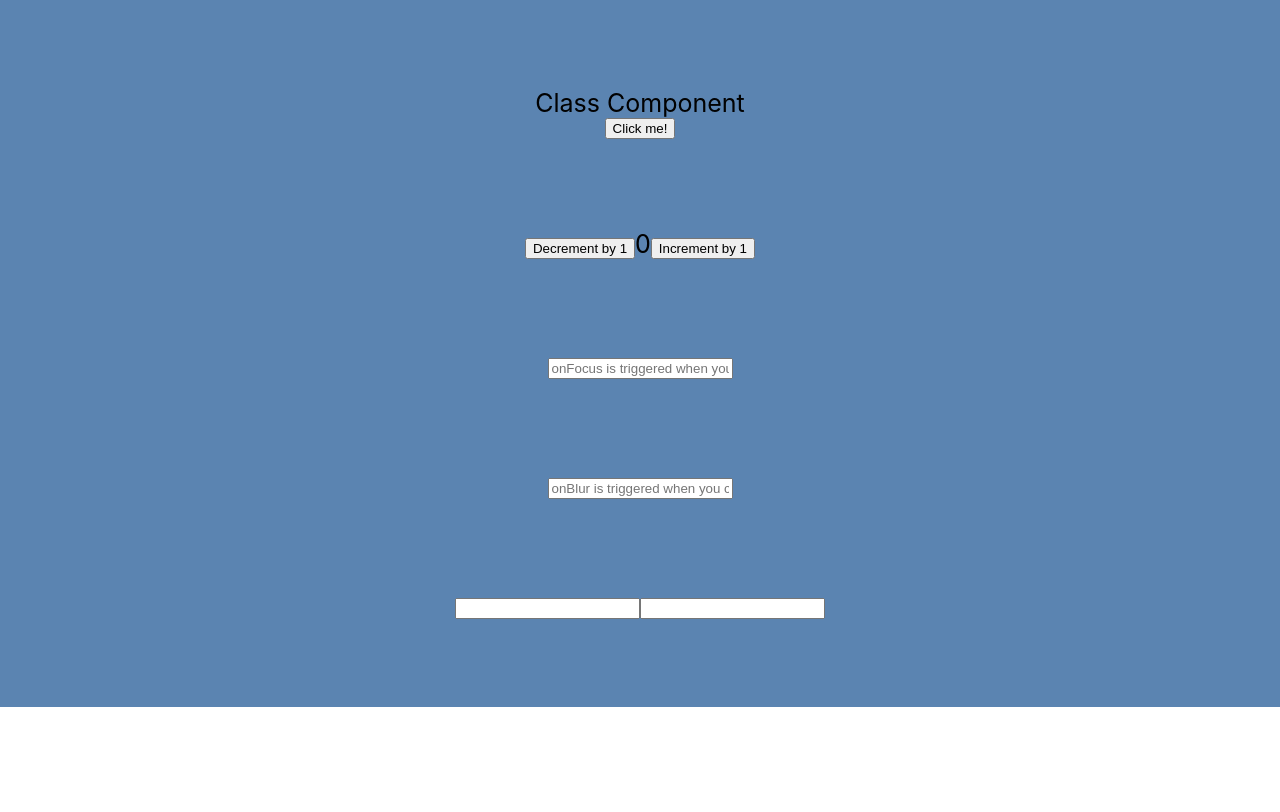
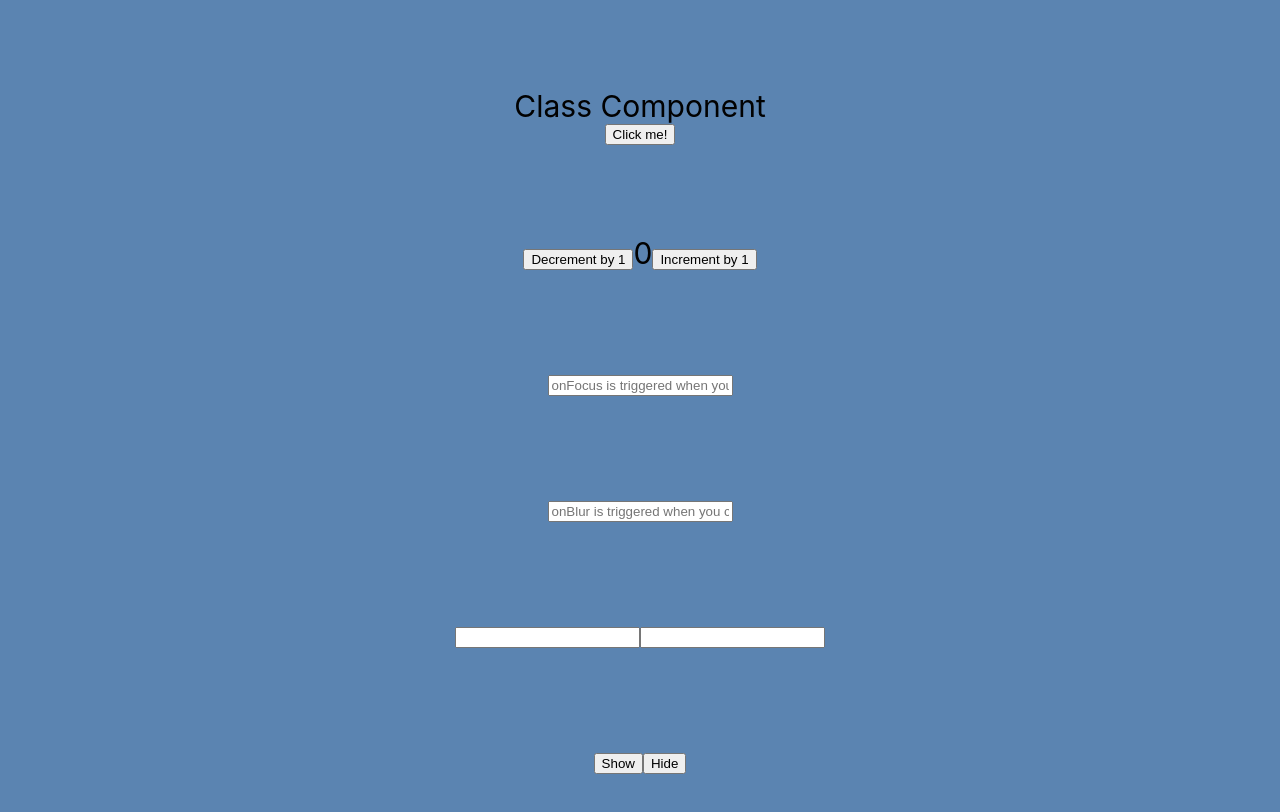
Before and after one commit to VictorSelischev/react-49-conspect, a React (Create React App) app: page / in a window 1280 px wide. Shown: the top 812 px of the page. Built offline with nearby package versions, Linux system fonts and the light colour scheme.

Commit message:
Компонен Toggle показывает/убирает надпись (children)

```diff
--- a/src/App.jsx
+++ b/src/App.jsx
@@ -3,6 +3,7 @@ import { MyClassComponent } from './components/MyClassComponent/MyClassComponent
 import Focus from './components/Focus/Focus';
 import Blur from './components/Blur/Blur';
 import FocusBlur from './components/FocusBlur/FocusBlur';
+import { Toggle } from './components/Toggle/Toggle';
 
 export const App = () => {
   return (
@@ -15,7 +16,7 @@ export const App = () => {
         flexDirection: 'column',
         justifyContent: 'center',
         alignItems: 'center',
-        fontSize: 25,
+        fontSize: 30,
         color: '#010101',
         backgroundColor: '#5B84B1FF',
       }}
@@ -26,6 +27,7 @@ export const App = () => {
       <Focus />
       <Blur />
       <FocusBlur />
+      <Toggle>`&lt;Toggle&gt;Этот компонент работает&lt;/Toggle&gt;`</Toggle>
     </div>
   );
 };
--- /dev/null
+++ b/src/components/Toggle/Toggle.jsx
@@ -0,0 +1,28 @@
+import { Component } from 'react';
+import css from './Toggle.module.css';
+
+class Toggle extends Component {
+  state = { isOpen: false };
+
+  show = () => this.setState({ isOpen: true }, () => console.log(this.state));
+
+  hide = () => this.setState({ isOpen: false }, () => console.log(this.state));
+
+  render() {
+    const { isOpen } = this.state;
+    const { children } = this.props;
+    console.log(children);
+
+    return (
+      <div className={css.center}>
+        <div>
+          <button onClick={this.show}>Show</button>
+          <button onClick={this.hide}>Hide</button>
+        </div>
+        {isOpen && <p className={css.text}>{children}</p>}
+      </div>
+    );
+  }
+}
+
+export { Toggle };
--- /dev/null
+++ b/src/components/Toggle/Toggle.module.css
@@ -0,0 +1,10 @@
+.center {
+    padding-top: 90px;
+    display: flex;
+    flex-direction: column;
+    align-items: center;
+}
+
+.text {
+    font-size: 20px;
+}
```
Also changed, not shown: src/index.css (line endings or trailing spaces).
